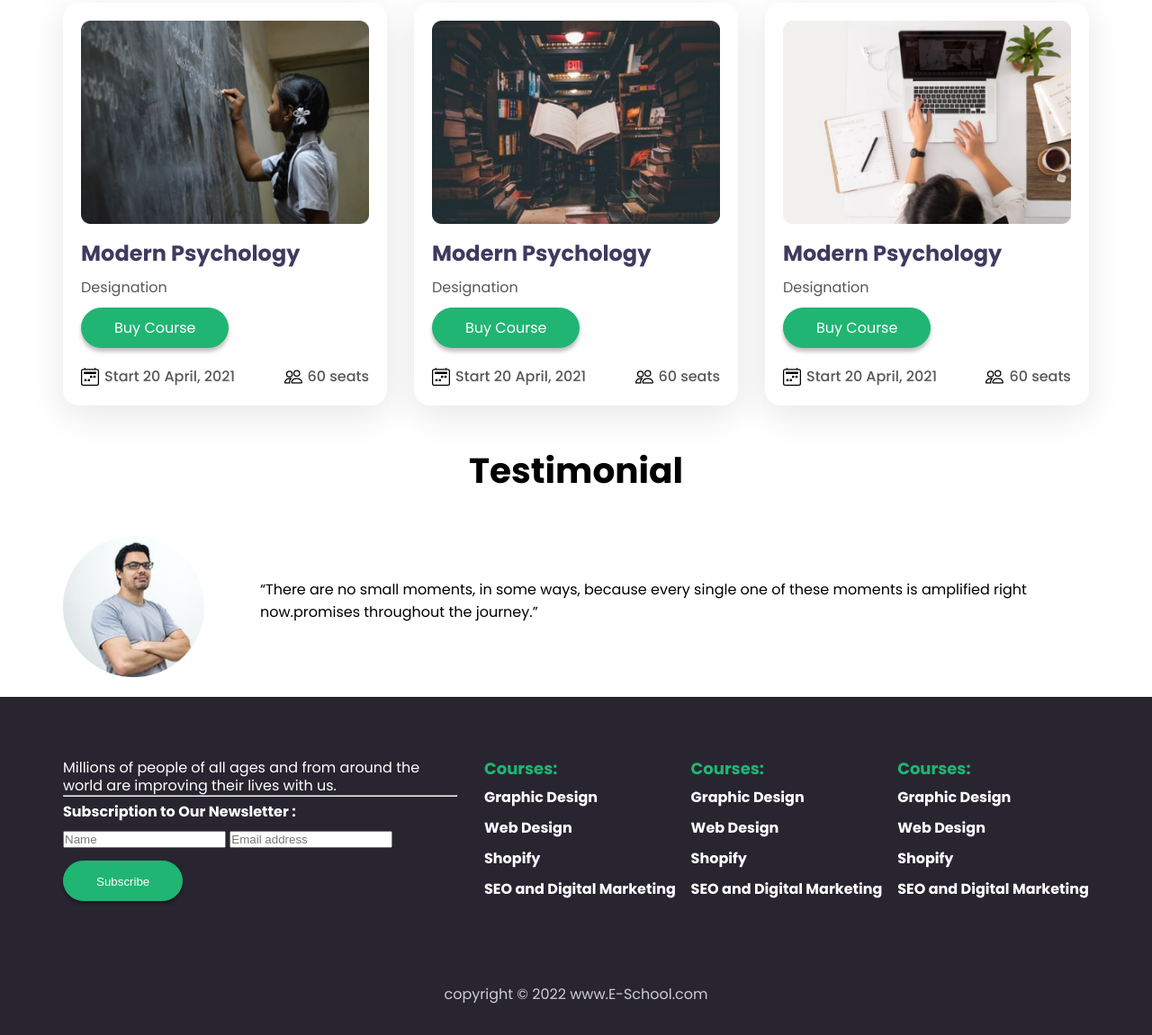
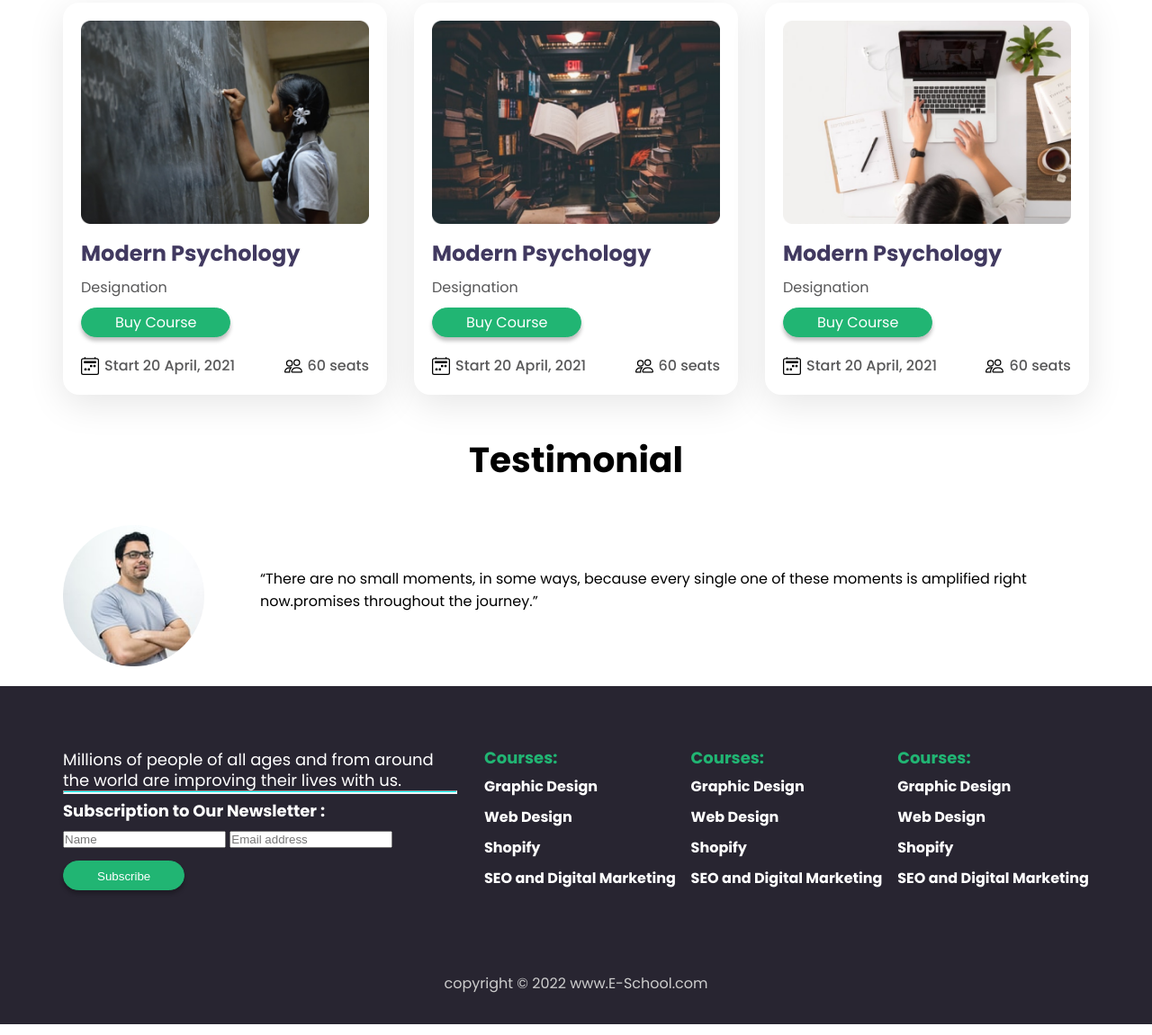
Before and after one commit to maksudur415/web_responsive_practice, a plain HTML site: page index.html in a window 1280 px wide. Shown: the part 993-2144 px from the top of the page at 90% size. Drawn offline with Linux system fonts and the light colour scheme.

Commit message:
Update style.css

```diff
--- a/style.css
+++ b/style.css
@@ -89,13 +89,12 @@ nav ul li a:hover{
     border-radius: 33px;
     font-weight: 400;
     font-size: 16px;
-    line-height: 19px;
+    line-height: 17px;
     color: #FFFFFF;
-    padding: 12px 36px;
+    padding: 7px 37px;
     display: inline-block;
     text-decoration: none;
     transition-duration: 0.3s;
-
 }
 .btn:hover{
     background: transparent;
@@ -235,6 +234,11 @@ footer{
     padding: 15px;
     box-sizing: border-box;
 }
+.new1{
+    background-image: -webkit-gradient(linear, left bottom, left top, color-stop(0.33, rgb(255, 255, 255)), color-stop(0.67, rgb(0,255,255)));
+    background-image: -moz-linear-gradient(center bottom, rgb(255, 255, 255) 33%, #21B573 67% );
+    padding: 1px;
+}
 .col_7_10{
     flex-basis: 60%;
     padding: 15px;
@@ -249,9 +253,10 @@ footer{
 }
 footer p {
     font-weight: 400;
-    font-size: 16px;
-    line-height: 20px;
+    font-size: 18px;
+    line-height: 23px;
     color: #FFFFFF;
+    margin: 0px;
 }
 footer ul{
     list-style: none;
@@ -295,6 +300,7 @@ color: #CDCDCD;
     margin-bottom: 12px;
     box-shadow: #03f803;
     border-radius: 35px;
+    padding: 0px;
 }
 
 .newsletter p {
```
